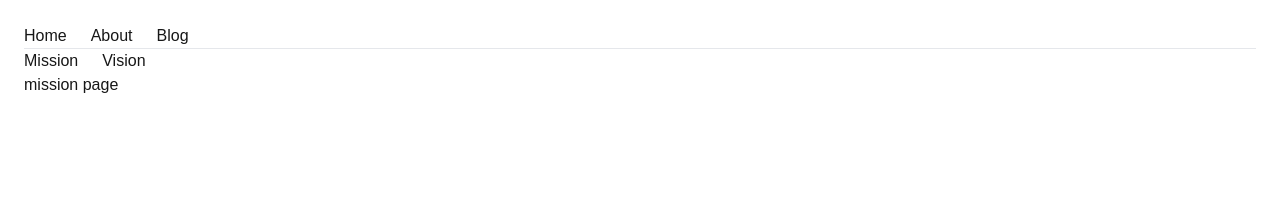
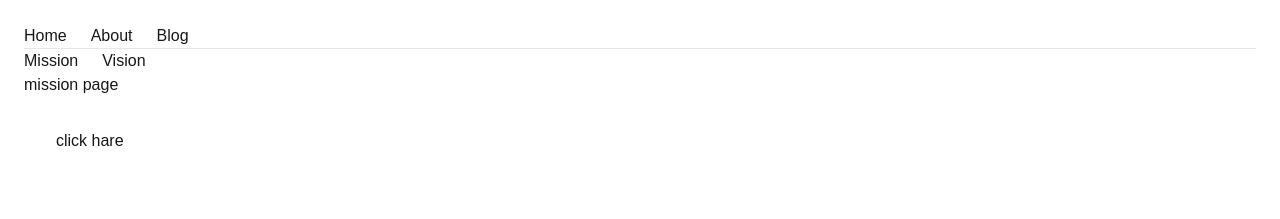
Before and after one commit to aminul-islam-sajid/next14-with-sumet, a Next.js app: page /about/misson in a window 1280 px wide. Shown: the top 219 px of the page. Built offline with nearby package versions, Linux system fonts and the light colour scheme.

Commit message:
button add

```diff
--- a/app/about/misson/page.js
+++ b/app/about/misson/page.js
@@ -4,6 +4,11 @@ const page = () => {
     return (
         <div>
             mission page
+            <div className='m-8'>
+                <button>
+                    click hare
+                </button>
+            </div>
         </div>
     );
 };
```
